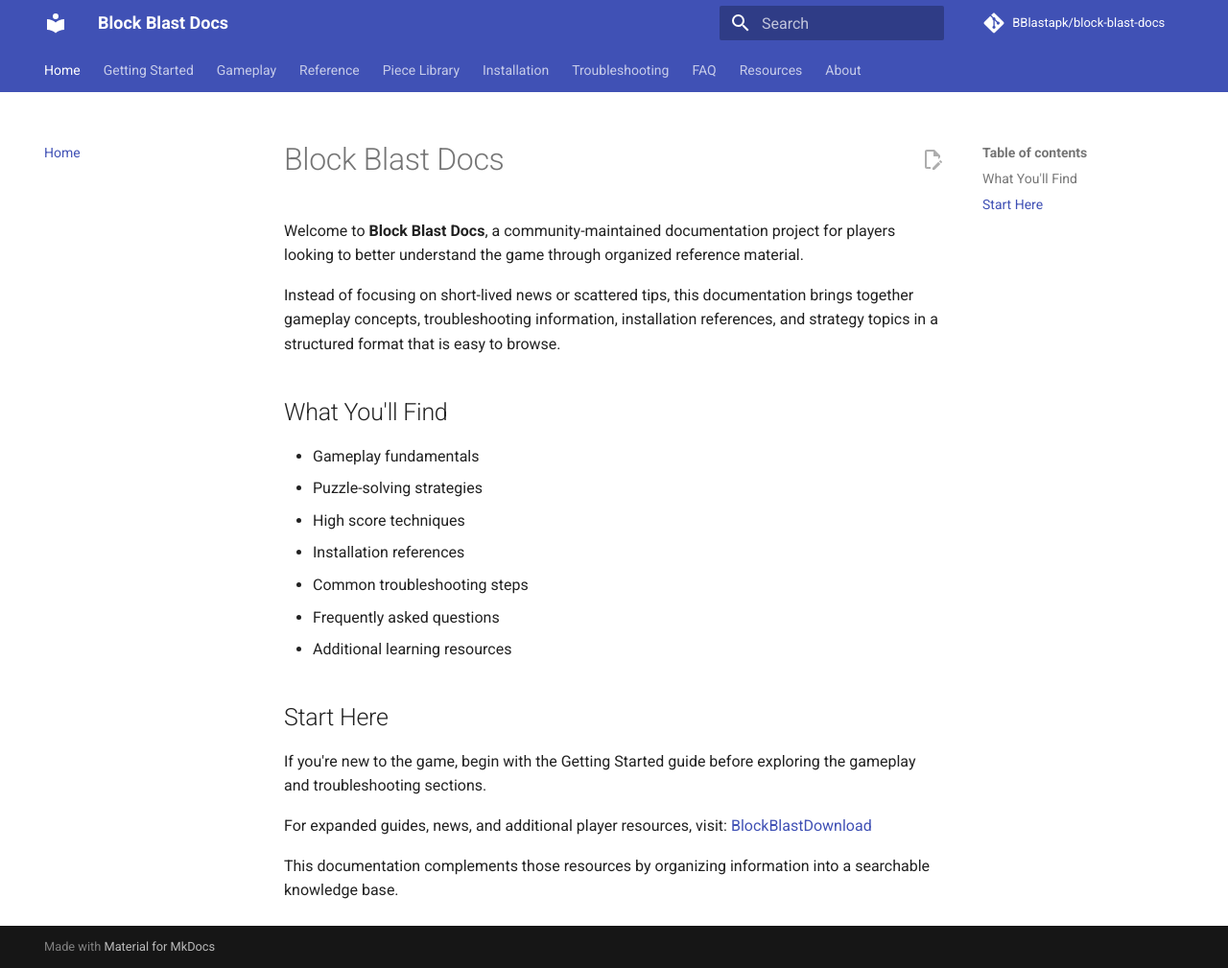
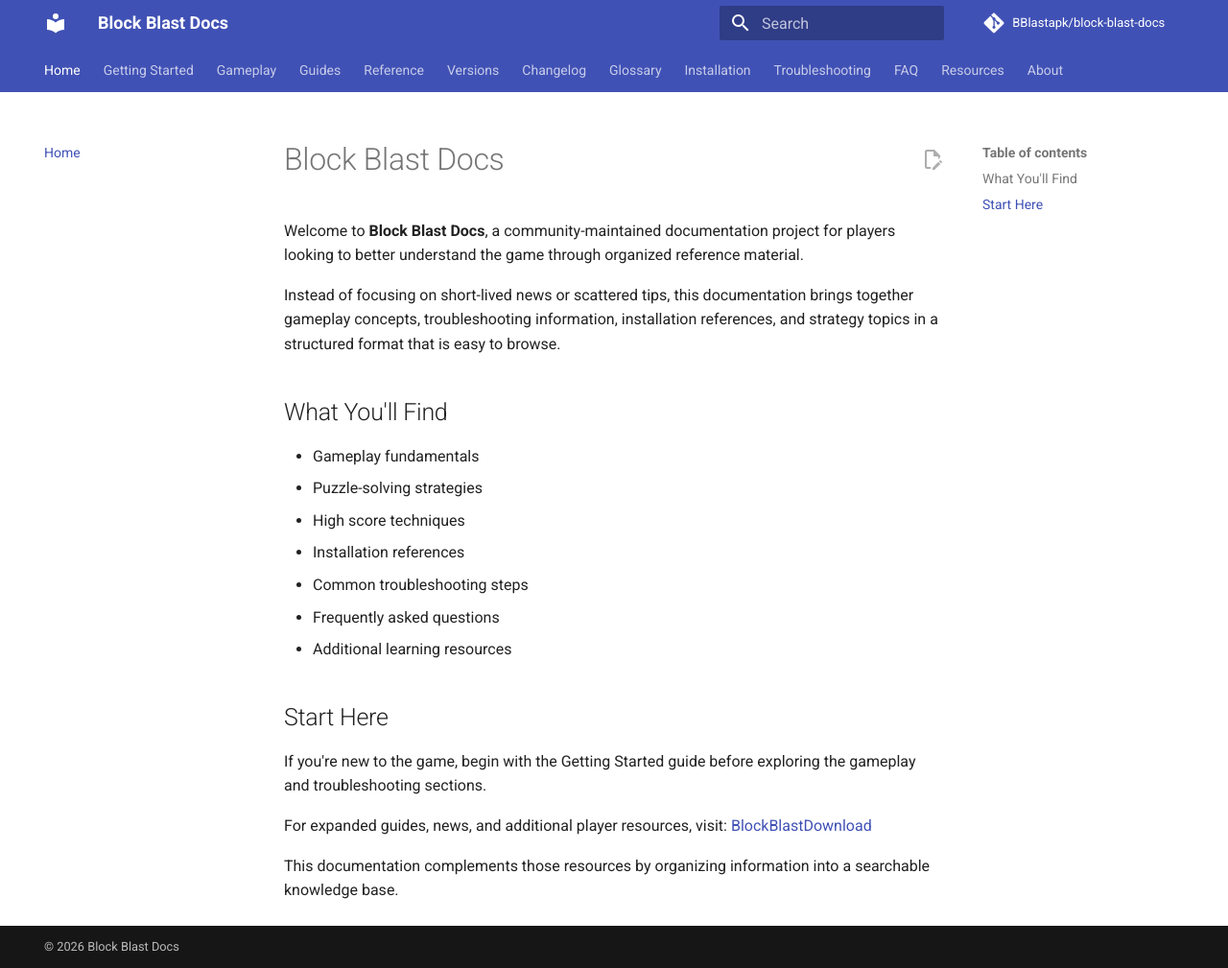
Before and after one commit to BBlastapk/block-blast-docs, an MkDocs documentation site: the page built from docs/index.md, in a window 1280 px wide and 1009 px high. Shown: the whole window at 96% size. Built offline with MkDocs 1.6.1 and Material for MkDocs 9.7.7, drawn with Linux system fonts in a browser that asks for light colours; comment, search, counter and statistics services are not loaded; part of the change alters nothing that is shown.

Commit message:
Update mkdocs.yml navigation structure and plugins

```diff
--- a/mkdocs.yml
+++ b/mkdocs.yml
@@ -16,8 +16,12 @@ theme:
     - navigation.indexes
     - search.highlight
     - search.suggest
+    - search.share
     - content.code.copy
     - content.action.edit
+
+plugins:
+  - search
 
 markdown_extensions:
   - admonition
@@ -27,6 +31,12 @@ markdown_extensions:
   - toc:
       permalink: true
 
+extra:
+  generator: false
+
+copyright: >
+  © 2026 Block Blast Docs
+
 nav:
   - Home: index.md
 
@@ -34,26 +44,33 @@ nav:
       - getting-started.md
 
   - Gameplay:
-      - game-mechanics.md
-      - high-score.md
-      - solver.md
+      - Game Mechanics: game-mechanics.md
+      - High Score: high-score.md
+      - Solver: solver.md
+
+  - Guides:
+      - Beginner Roadmap: guides/beginner-roadmap.md
+      - Advanced Play: guides/advanced-play.md
+      - Recovery Guide: guides/recovery-guide.md
 
   - Reference:
       - Overview: reference/index.md
       - Board Management: reference/board-management.md
       - Scoring: reference/scoring.md
-      - Gameplay Glossary: reference/glossary.md
       - Solver Concepts: reference/solver-concepts.md
+      - Piece Library:
+          - Overview: reference/pieces/index.md
 
-  - Piece Library:
-      - Overview: reference/pieces/index.md
-      - Square: reference/pieces/square.md
-      - Line: reference/pieces/line.md
-      - L Shape: reference/pieces/l-shape.md
-      - T Shape: reference/pieces/t-shape.md
-      - Z Shape: reference/pieces/z-shape.md
-      - Corner: reference/pieces/corner.md
-      - Plus Shape: reference/pieces/plus-shape.md
+  - Versions:
+      - Overview: versions/index.md
+      - Compatibility: versions/compatibility.md
+
+  - Changelog:
+      - Overview: changelog/index.md
+      - Latest: changelog/latest.md
+
+  - Glossary:
+      - Glossary: glossary/index.md
 
   - Installation:
       - installation.md
```
